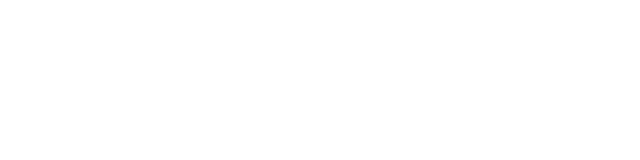
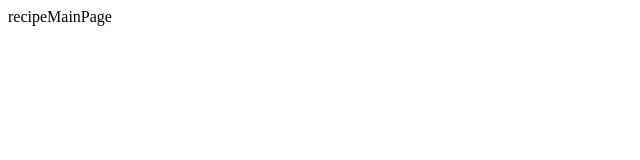
Before and after one commit to Mohammadxoja2005/recipe_app_frontend, a React (Vite) app: page / in a window 1280 px wide. Shown: the top 160 px of the page, without its empty margins (0-640 px from the left). Built offline with nearby package versions, Linux system fonts and the light colour scheme.

Commit message:
added detail page

```diff
--- a/package.json
+++ b/package.json
@@ -14,7 +14,8 @@
     "react": "^18.2.0",
     "react-dom": "^18.2.0",
     "react-redux": "^8.1.0",
-    "react-router-dom": "^6.12.1"
+    "react-router-dom": "^6.12.1",
+    "sass": "^1.63.3"
   },
   "devDependencies": {
     "@types/react": "^18.0.37",
--- a/src/main.tsx
+++ b/src/main.tsx
@@ -2,9 +2,12 @@
 import ReactDOM from 'react-dom/client'
 import App from './App.tsx'
 import './index.css'
+// routes
+import { routes } from './routes/routes.tsx'
+import { RouterProvider } from 'react-router-dom'
 
 ReactDOM.createRoot(document.getElementById('root') as HTMLElement).render(
   <React.StrictMode>
-    <App />
+    <RouterProvider router={routes} />
   </React.StrictMode>,
 )
--- /dev/null
+++ b/src/pages/RecipeDetailsPage/RecipeDetailsPage.tsx
@@ -0,0 +1,11 @@
+import { FC } from 'react'
+// styles
+import styles from "./index.module.scss"
+
+const RecipeDetailsPage: FC = () => {
+    return (
+        <div>RecipeDetailsPage</div>
+    )
+}
+
+export default RecipeDetailsPage
--- /dev/null
+++ b/src/pages/RecipeMainPage/RecipeMainPage.tsx
@@ -0,0 +1,13 @@
+import { FC } from 'react'
+// styles
+import styles from "./index.module.scss";
+
+const RecipeMainPage: FC = () => {
+    return (
+        <div>
+            recipeMainPage
+        </div>
+    )
+}
+
+export default RecipeMainPage;
--- /dev/null
+++ b/src/routes/routes.tsx
@@ -0,0 +1,17 @@
+import { createBrowserRouter } from "react-router-dom";
+// pages
+import RecipeMainPage from "../pages/RecipeMainPage/RecipeMainPage";
+import RecipeDetailsPage from "../pages/RecipeDetailsPage/RecipeDetailsPage";
+
+export const routes = createBrowserRouter([
+    {
+        path: "/",
+        element: <RecipeMainPage />
+
+    },
+    {
+        path: "/detail",
+        element: <RecipeDetailsPage />
+
+    }
+])
```
Also changed, not shown: src/pages/RecipeDetailsPage/index.module.scss (added), src/pages/RecipeMainPage/index.module.scss (added), 1 other file (tests, documents, lock files or other folders).
